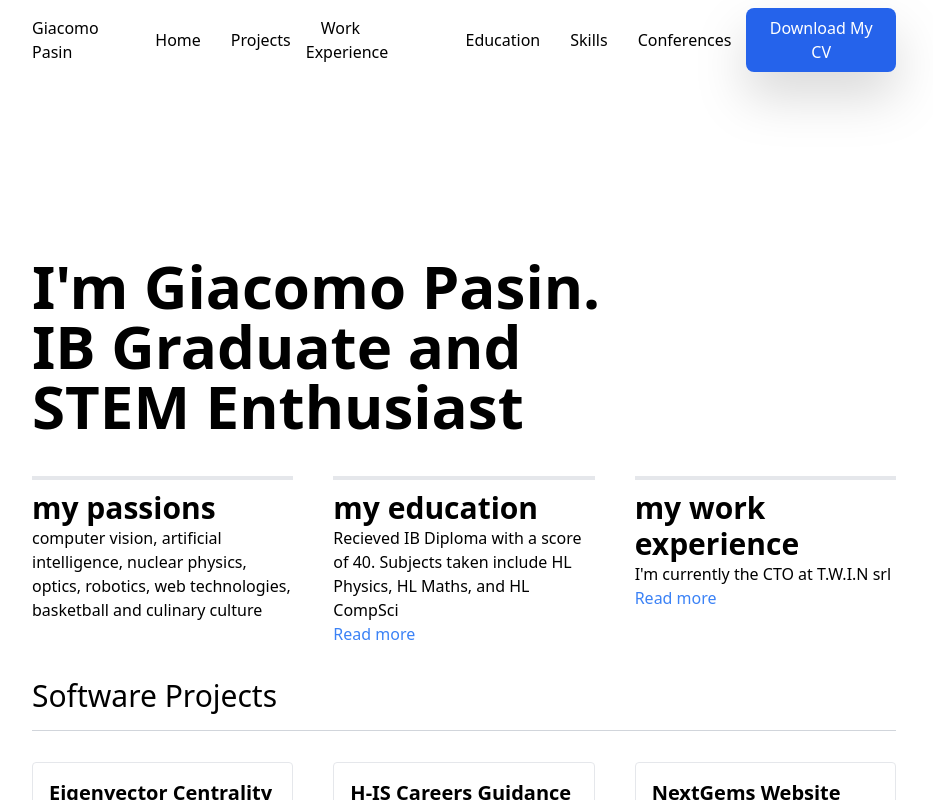
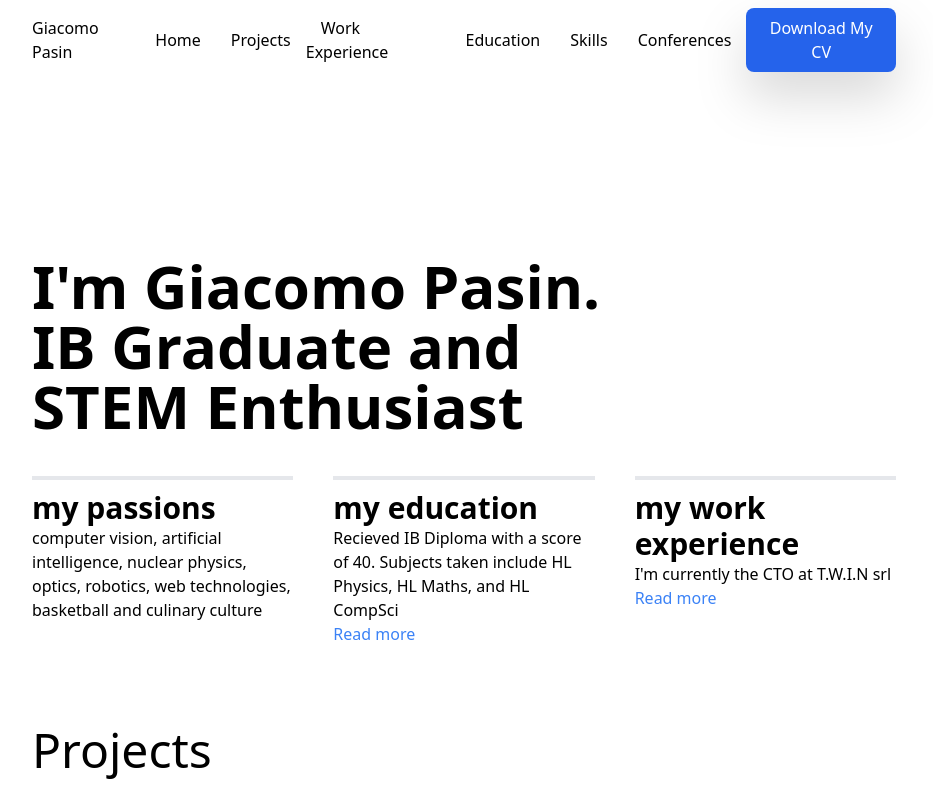
Before and after one commit to jackpeck2004/personal_website, a Next.js app: page / in a window 1280 px wide. Shown: the top 800 px of the page, without its empty margins (176-1109 px from the left). Built offline with nearby package versions, Linux system fonts and the light colour scheme.

Commit message:
Moved software to subsection

```diff
--- a/src/components/common/section.tsx
+++ b/src/components/common/section.tsx
@@ -15,7 +15,7 @@ export const Section: FC<PropsWithChildren<ISectionProps>> = ({
 }) => {
   if (subsection)
     return (
-      <section className="my-8" id={sectionId}>
+      <section className="my-8">
         <h2 className="text-3xl">{title}</h2>
         <LineDivider />
         {children}
--- a/src/components/partials/software-projects.tsx
+++ b/src/components/partials/software-projects.tsx
@@ -49,7 +49,7 @@ export const SoftwareProjects: FC<{ projects: Array<ISoftwareProject> }> = ({
   projects
 }) => {
   return (
-    <Section title="Software Projects" sectionId="projects" subsection>
+    <Section title="Software" subsection>
       <div className="mt-[2vh] grid grid-cols-1 md:grid-cols-2 lg:grid-cols-3 gap-x-[40px] grid-y-[40px]">
         {projects &&
           projects.map((project, idx) => {
--- a/src/pages/index.tsx
+++ b/src/pages/index.tsx
@@ -1,5 +1,5 @@
 // import Link from "next/link";
-import { DownloadCVButton } from "@/components/common";
+import { DownloadCVButton, Section } from "@/components/common";
 import {
   Characteristics,
   Conferences,
@@ -43,7 +43,9 @@ const Page: NextPage = ({
             <DownloadCVButton />
           </section>
         ) : null}
-        <SoftwareProjects projects={softwareProjects} />
+        <Section title="Projects" id="projects">
+          <SoftwareProjects projects={softwareProjects} />
+        </Section>
         <WorkExperience />
         <Education />
         <LanguageSkills languages={LANGUAGES} />
```
